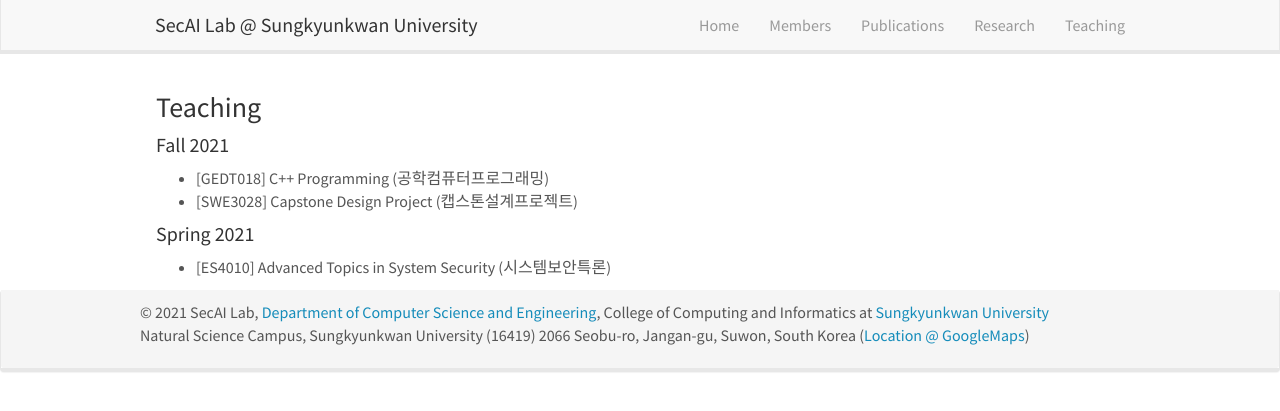
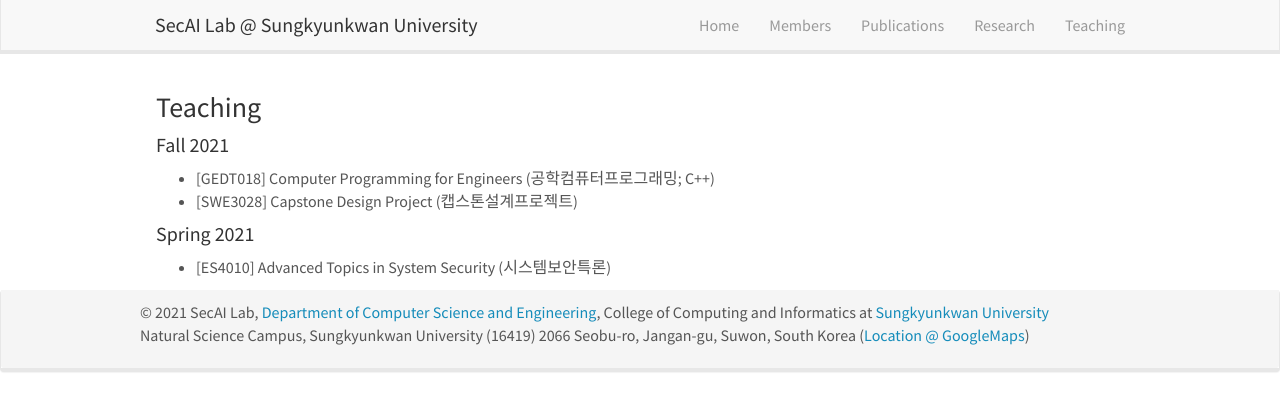
Before and after one commit to SecAI-Lab/secai-lab.github.io, a Jekyll site: the page built from _pages/teaching.md, in a window 1280 px wide. Shown: the top 411 px of the page. Built offline with Jekyll 4.4.1, drawn with Linux system fonts in a browser that asks for light colours; nearby versions of some CDN libraries.

Commit message:
course name update

```diff
--- a/_pages/teaching.md
+++ b/_pages/teaching.md
@@ -9,7 +9,7 @@
 ### Teaching
 
 #### Fall 2021
-* [GEDT018] C++ Programming (공학컴퓨터프로그래밍)
+* [GEDT018] Computer Programming for Engineers (공학컴퓨터프로그래밍; C++)
 * [SWE3028] Capstone Design Project (캡스톤설계프로젝트)
 
 #### Spring 2021
```
